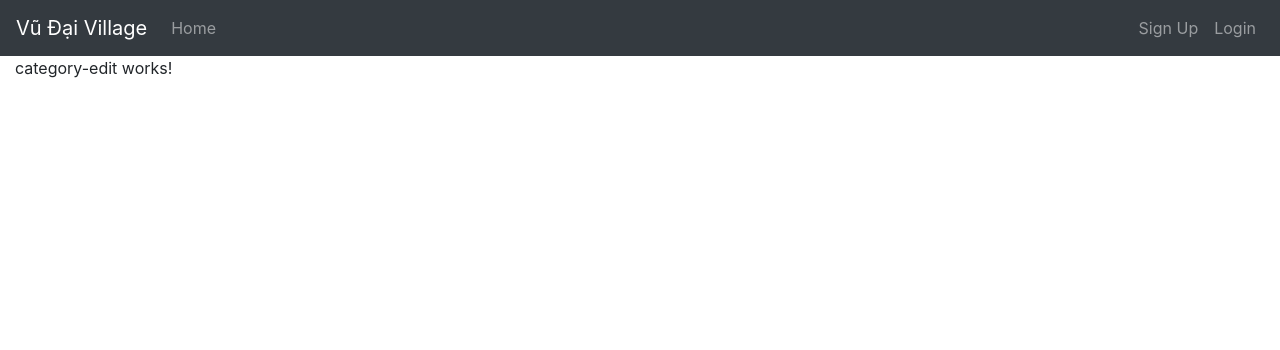
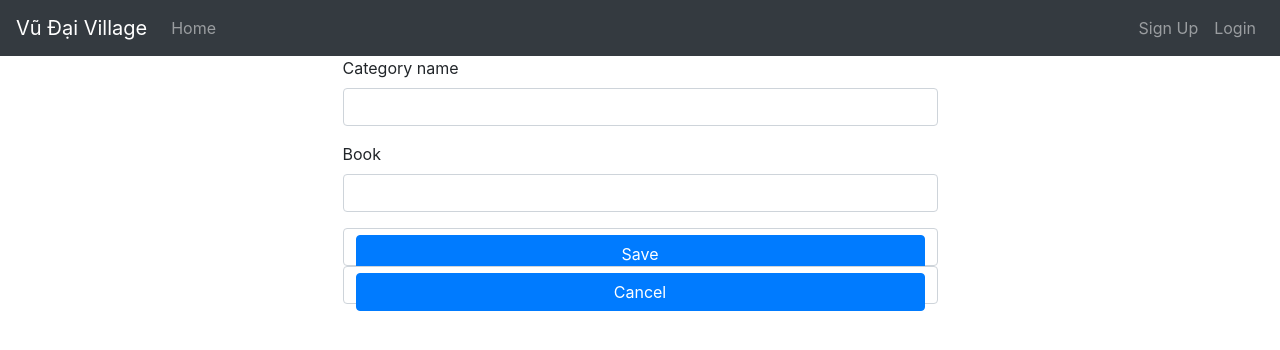
Before and after one commit to luongquytnvn/BookStore-Angular, an Angular app: page /category-edit/1 in a window 1280 px wide. Shown: the top 350 px of the page. Built offline with nearby package versions, Linux system fonts and the light colour scheme.

Commit message:
success category edit

```diff
--- a/src/app/component/admin/category/category-edit/category-edit.component.html
+++ b/src/app/component/admin/category/category-edit/category-edit.component.html
@@ -1 +1,33 @@
-<p>category-edit works!</p>
+<div class="col-6 offset-3">
+  <div *ngIf="message">
+    <div class="alert alert-success">
+      <strong>Success!</strong> You have edit a category
+    </div>
+    <div>
+      <div class="form-group">
+        <input class="btn btn-primary btn-block" value="Back ti category list" routerLink="/category-list">
+      </div>
+    </div>
+  </div>
+  <form *ngIf="!message" name="form" [formGroup]="categoryForm" (ngSubmit)="categoryForm.valid && onSubmit()" novalidate>
+    <div class="form-group">
+      <label>Category name</label>
+      <input type="text" class="form-control" formControlName="name"/>
+      <div class="alert-danger" *ngIf="categoryForm.get('name').invalid && categoryForm.get('name').touched" style="color: aqua">
+        Category name must be at least 1 characters
+      </div>
+    </div>
+    <div class="form-group">
+      <label>Book</label>
+      <input type="text" class="form-control" formControlName="book"/>
+      <div class="alert-danger" *ngIf="categoryForm.get('book').invalid && categoryForm.get('book').touched" style="color: aqua">
+        Book name must be at least 1 characters
+      </div>
+    </div>
+    <div class="form-control">
+      <button class="btn btn-primary btn-block">Save</button>
+    </div><div class="form-control">
+      <button class="btn btn-primary btn-block">Cancel</button>
+    </div>
+  </form>
+</div>
--- a/src/app/component/admin/category/category-edit/category-edit.component.ts
+++ b/src/app/component/admin/category/category-edit/category-edit.component.ts
@@ -1,4 +1,8 @@
 import { Component, OnInit } from '@angular/core';
+import {ICategory} from '../ICategory';
+import {FormBuilder, FormGroup, Validators} from '@angular/forms';
+import {CategoryService} from '../category.service';
+import {ActivatedRoute, Router} from '@angular/router';
 
 @Component({
   selector: 'app-category-edit',
@@ -6,10 +10,38 @@ import { Component, OnInit } from '@angular/core';
   styleUrls: ['./category-edit.component.css']
 })
 export class CategoryEditComponent implements OnInit {
-
-  constructor() { }
+  category: ICategory;
+  categoryForm: FormGroup;
+  file: File;
+  message = false;
+  constructor(
+    private categoryService: CategoryService,
+    private route: ActivatedRoute,
+    private fb: FormBuilder,
+    private router: Router
+  ) { }
 
   ngOnInit() {
+    this.categoryForm = this.fb.group({
+      name: ['', [Validators.required, Validators.minLength(1)]],
+      book: ['', [Validators.required, Validators.minLength(1)]],
+    });
+  }
+
+  onSubmit() {
+    if (this.categoryForm.valid) {
+      const {value} = this.categoryForm;
+      const data = {
+        ...this.category,
+        ...value
+      };
+      this.categoryService.editCategory(data).subscribe( next => {
+        this.message = true;
+        this.ngOnInit();
+      },
+        error => console.log(error)
+      );
+    }
   }
 
 }
```
